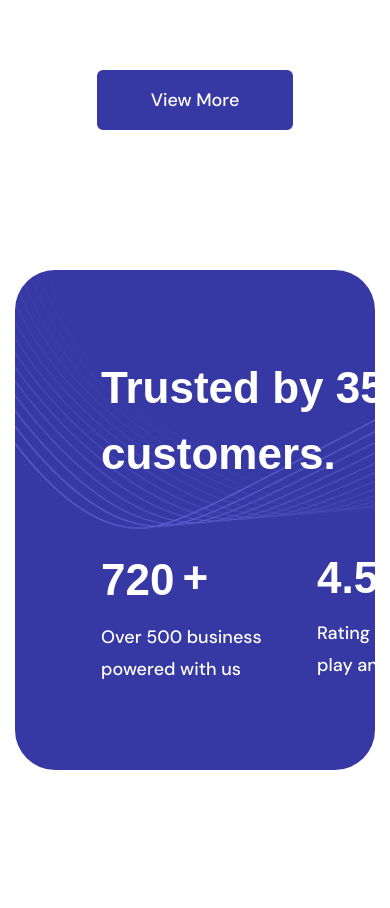
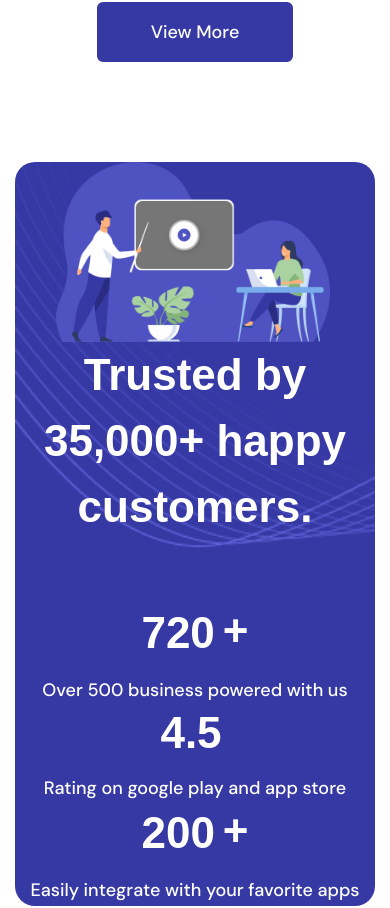
Before and after one commit to iyiu9akhan/innovate-RTB, a React (Vite) app: page / in a window 390 px wide. Shown: the part 5392-6300 px from the top of the page. Built offline with nearby package versions, Linux system fonts and the light colour scheme; a web font is replaced by a local one.

Commit message:
windows: responsive - r&d

```diff
--- a/src/components/Services/Services.jsx
+++ b/src/components/Services/Services.jsx
@@ -39,7 +39,7 @@ function Services() {
     },
   ];
   return (
-    <div className="mb-[140px]">
+    <div className="mb-[100px] md:mb-[140px] ">
       <Container>
         <div className="text-center">
           <h6 className="font-secondary font-medium text-[20px] text-[#FF7364] capitalize  mb-1">
@@ -49,14 +49,14 @@ function Services() {
             how it works
           </h4>
         </div>
-        <div className="flex flex-col items-center md:flex md:flex-row md:justify-between mb-20">
+        <div className="flex flex-col items-center md:flex md:flex-row md:justify-between mb-[12px] md:mb-20">
           {services_data.map((item) => (
             <div className=" table border-1 border-[#DCE7FE] rounded-[20px] p-9 bg-blueBtn-color md:bg-transparent md:hover:bg-blueBtn-color group md:transition-all md:duration-500 mb-[30px] md:mb-0 ">
               <img src={item.img} alt="#features_one" className="mb-[26px]" />
               <h5 className="mb-2 font-primary font-bold text-[22px] leading-6 text-white md:text-blue-color md:group-hover:text-white md:transition-all md:duration-500">
                 {item.title}
               </h5>
-              <p className="font-secondary text-4 leading-[26px] tracking-[-0.04px] w-[258px] mb-[26px]  text-white md:text-info-color md:group-hover:text-white md:transition-all md:duration-500">
+              <p className="font-secondary text-4 leading-[26px] tracking-[-0.04px] w-[258px] mb-[26px] text-white md:text-info-color md:group-hover:text-white md:transition-all md:duration-500">
                 {item.details}
               </p>
               <button className="cursor-pointer  font-secondary text-4 font-medium leading-[26px] text-white md:text-[#3639A4] md:group-hover:text-white md:transition-all md:duration-500 flex gap-2 items-center">
--- a/src/components/facts/Facts.jsx
+++ b/src/components/facts/Facts.jsx
@@ -22,19 +22,19 @@ function Facts() {
   return (
     <div className="mb-[140px]">
       <Container>
-        <div className="rounded-[40px] bg-blueBtn-color bg-[url('/src/assets/facts/texture.png')] bg-no-repeat bg-cover flex">
+        <div className="rounded-[20px] md:rounded-[40px] bg-blueBtn-color bg-[url('/src/assets/facts/texture.png')] bg-no-repeat bg-cover md:flex">
           <div className="mt-[44px] ml-[41px] mr-[45px] content-end">
             <img src={illustration} alt="#illustration" />
           </div>
-          <div className="mr-[70px] mt-[85px]">
-            <h4 className="font-primary font-bold text-[44px] text-white mb-[64px] w-[554px]">
+          <div className="md:mr-[70px] md:mt-[85px]">
+            <h4 className="font-primary font-bold text-[44px] text-white mb-[64px] md:w-[554px] text-center">
               Trusted by 35,000+ happy customers.
             </h4>
-            <div className="flex justify-between mb-[85px] w-[608px]">
+            <div className="flex flex-col items-center md:flex justify-between mb-[85px] md:w-[608px]">
               {facts_data.map((item) => (
-                <div className="">
+                <div className="flex flex-col items-center">
                   <div className="flex gap-2 items-center">
-                        <h4 className="font-primary font-black text-[44px] leading-[54px] text-white mb-3">
+                    <h4 className="font-primary font-black text-[44px] leading-[54px] text-white mb-3">
                       <CountUp
                         start={0}
                         end={item.digit}
@@ -53,7 +53,7 @@ function Facts() {
                       {item.digit === 720 || item.digit === 200 ? "+" : " "}
                     </div>
                   </div>
-                  <p className="font-secondary font-medium text-lg leading-8 text-white w-[176px]">
+                  <p className="font-secondary font-medium text-lg leading-8 text-white md:w-[176px]">
                     {item.info}
                   </p>
                 </div>
```
